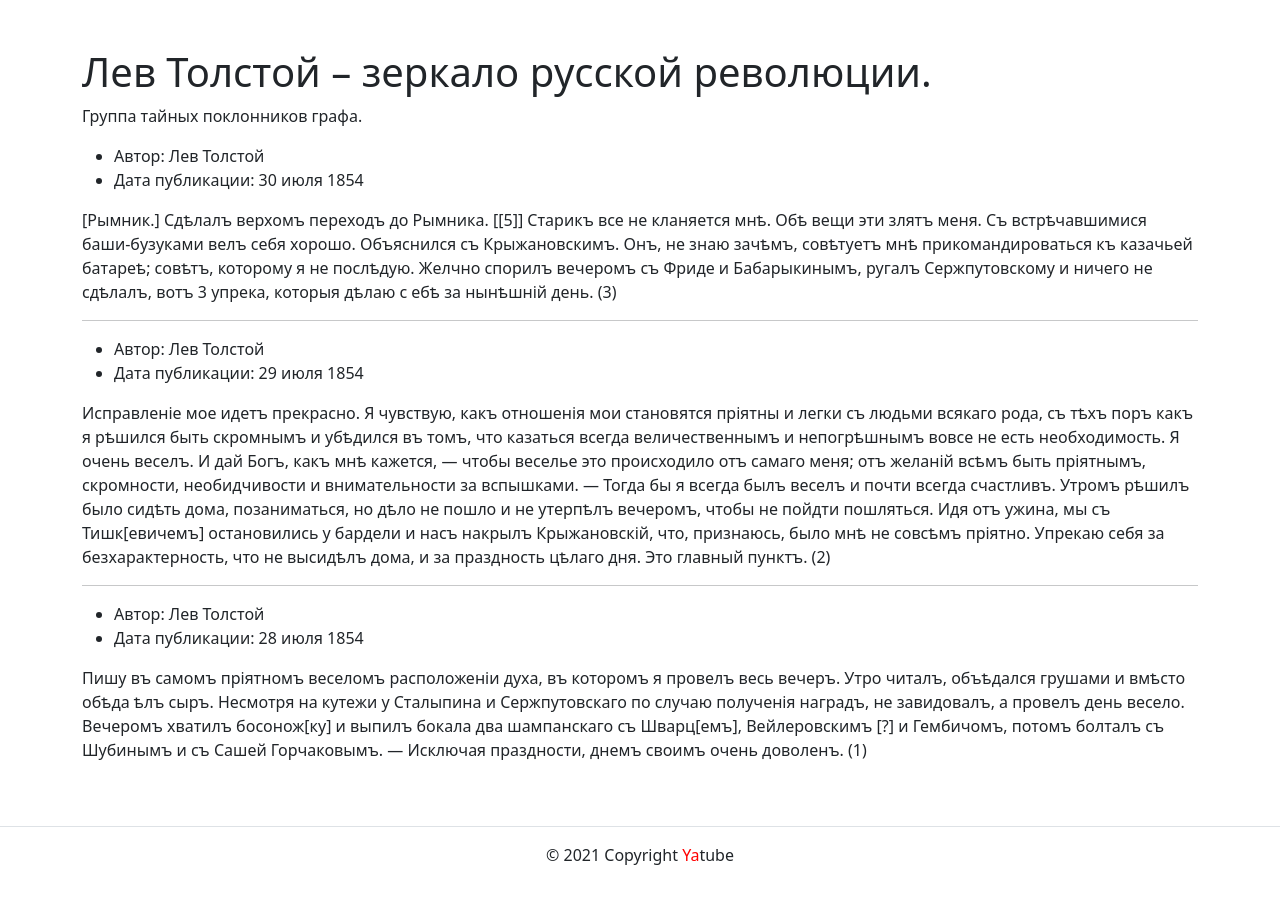
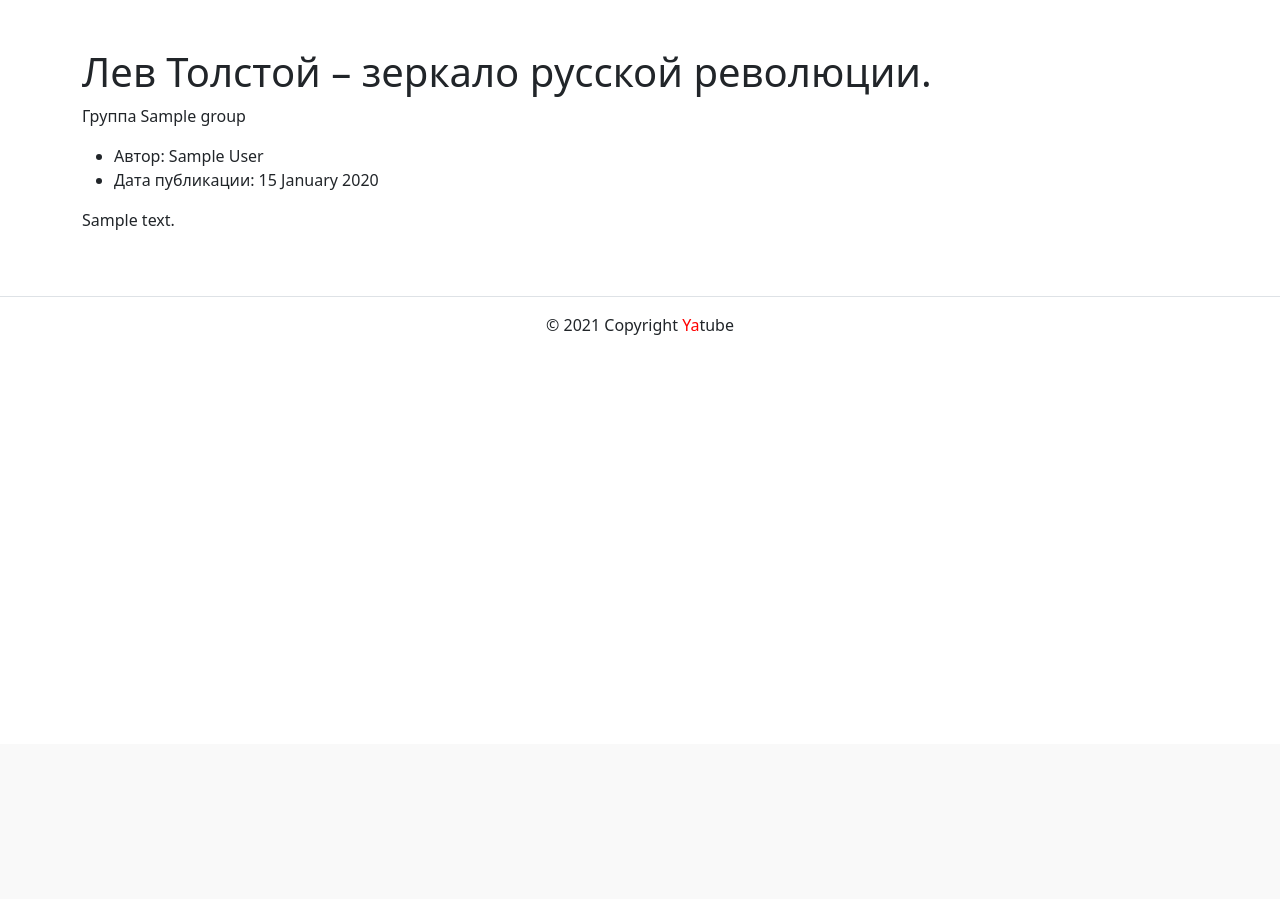
Before and after one commit to Cashkacaca/yatube_project, a Django app: a page that uses yatube/templates/posts/group_list.html in a window 1280 px wide. Shown: the part 56-955 px from the top of the page. After the commit the page ends 391 px from the top, so only its background shows below. Run offline with Django 3.2, Linux system fonts and the light colour scheme; tables that the repository leaves empty hold one stand-in row (values such as "Sample post"); some libraries are stand-ins or nearby versions.

Commit message:
Готова для отправки на тесты

```diff
--- a/yatube/posts/urls.py
+++ b/yatube/posts/urls.py
@@ -7,5 +7,5 @@ urlpatterns = [
     # Главная страница
     path('', views.index, name='master_page'),
     # # Страницы сообществ
-    path('group/<slug:slug>/', views.group_posts, name='all_group_records',),
+    path('group/<slug:slug>/', views.group_posts, name='group_list',),
 ]
--- a/yatube/posts/views.py
+++ b/yatube/posts/views.py
@@ -38,11 +38,9 @@ def group_posts(request, slug):
 
     template_group_list = 'posts/group_list.html'
 
-    title = 'Записи сообщества Лев Толстой – зеркало русской революции.'
+    title = f'Записи сообщества { group.title }.'
 
     # Метод .filter позволяет ограничить поиск по критериям.
-    # Это аналог добавления
-    # условия WHERE group_id = {group_id}
     posts = Post.objects.filter(group=group).order_by('-pub_date')[:10]
     context = {
         'title': title,
--- a/yatube/templates/posts/group_list.html
+++ b/yatube/templates/posts/group_list.html
@@ -5,69 +5,23 @@
       <!-- класс py-5 создает отступы сверху и снизу блока -->
       <div class="container py-5">
         <h1>Лев Толстой – зеркало русской революции.</h1>
+		{% for post in posts %}
           <p>
-          Группа тайных поклонников графа.
+            Группа {{ post.group }}
           </p>
           <article>
             <ul>
               <li>
-              Автор: Лев Толстой
+                Автор: {{ post.author.get_full_name }}
               </li>
               <li>
-              Дата публикации: 30 июля 1854
+                Дата публикации: {{ post.pub_date|date:"d E Y" }}
               </li>
             </ul>
-          <p>
-            [Рымник.] Сдѣлалъ верхомъ переходъ до Рымника. [[5]] Старикъ все не кланяется мнѣ.
-            Обѣ вещи эти злятъ меня. Съ встрѣчавшимися баши-бузуками велъ себя хорошо.
-            Объяснился съ Крыжановскимъ. Онъ, не знаю зачѣмъ, совѣтуетъ мнѣ прикомандироваться
-            къ казачьей батареѣ; совѣтъ, которому я не послѣдую. Желчно спорилъ вечеромъ съ Фриде
-            и Бабарыкинымъ, ругалъ Сержпутовскому и ничего не сдѣлалъ, вотъ 3 упрека, которыя дѣлаю с
-            ебѣ за нынѣшній день. (3)
-          </p>
+            <p>{{ post.text }}</p>
           </article>
-        <hr>
-        <article>
-          <ul>
-            <li>
-              Автор: Лев Толстой
-            </li>
-            <li>
-              Дата публикации: 29 июля 1854
-            </li>
-          </ul>
-          <p>
-            Исправленіе мое идетъ прекрасно. Я чувствую, какъ отношенія мои становятся пріятны и легки
-            съ людьми всякаго рода, съ тѣхъ поръ какъ я рѣшился быть скромнымъ и убѣдился въ томъ,
-            что казаться всегда величественнымъ и непогрѣшнымъ вовсе не есть необходимость. Я очень
-            веселъ. И дай Богъ, какъ мнѣ кажется, — чтобы веселье это происходило отъ самаго меня;
-            отъ желаній всѣмъ быть пріятнымъ, скромности, необидчивости и внимательности за вспышками.
-            — Тогда бы я всегда былъ веселъ и почти всегда счастливъ.
-            Утромъ рѣшилъ было сидѣть дома, позаниматься, но дѣло не пошло и не утерпѣлъ вечеромъ,
-            чтобы не пойдти пошляться. Идя отъ ужина, мы съ Тишк[евичемъ] остановились у бардели и насъ
-            накрылъ Крыжановскій, что, признаюсь, было мнѣ не совсѣмъ пріятно. Упрекаю себя за
-            безхарактерность, что не высидѣлъ дома, и зa праздность цѣлаго дня. Это главный пунктъ. (2)
-          </p>
-        </article>
-        <hr>
-        <article>
-          <ul>
-            <li>
-              Автор: Лев Толстой
-            </li>
-            <li>
-              Дата публикации: 28 июля 1854
-            </li>
-          </ul>
-          <p>
-            Пишу въ самомъ пріятномъ веселомъ расположеніи духа, въ которомъ я провелъ весь вечеръ.
-            Утро читалъ, объѣдался грушами и вмѣсто обѣда ѣлъ сыръ. Несмотря на кутежи у Сталыпина и
-            Сержпутовскаго по случаю полученія наградъ, не завидовалъ, а провелъ день весело. Вечеромъ
-            хватилъ босонож[ку] и выпилъ бокала два шампанскаго съ Шварц[емъ], Вейлеровскимъ [?] и
-            Гембичомъ, потомъ болталъ съ Шубинымъ и съ Сашей Горчаковымъ. — Исключая праздности,
-            днемъ своимъ очень доволенъ. (1)
-          </p>
-        </article>
+		  {% if not forloop.last %}<hr>{% endif %}
+        {% endfor %}
         <!-- под последним постом нет линии -->
       </div>
     </main>
--- a/yatube/templates/posts/index.html
+++ b/yatube/templates/posts/index.html
@@ -17,13 +17,12 @@
           </ul>
           <p>{{ post.text }}</p>
 		  {% if post.group is not null %}
-          <a href="{% url 'posts:all_group_records' post.group.slug %}">
+          <a href="{% url 'posts:group_list' post.group.slug %}">
 		    все записи группы {{ post.group }} </a>
 		  {% endif %}
 		  {% if not forloop.last %}<hr>{% endif %}
         {% endfor %}
 		</article>
-        <hr>
         <!-- под последним постом нет линии -->
       </div>
     </main>
```
Lines whose indentation alone changed are shown as unchanged.
